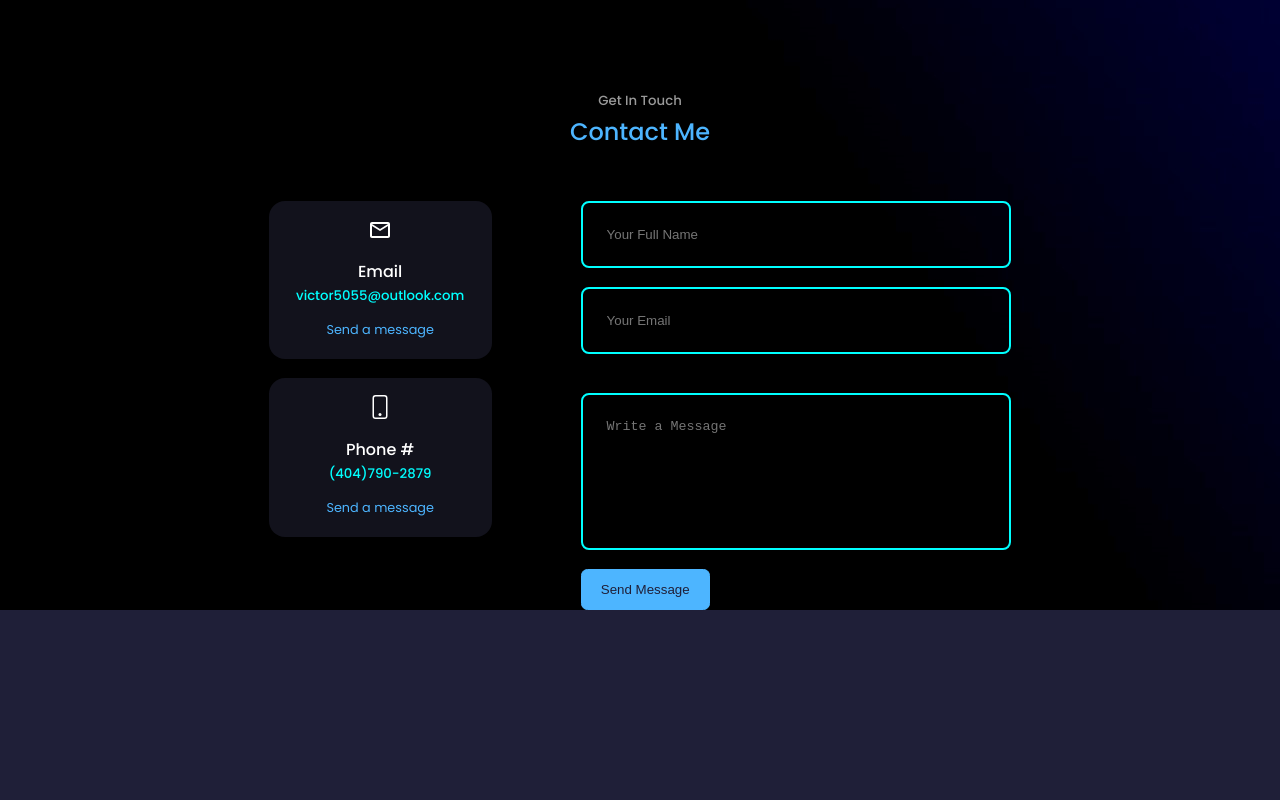
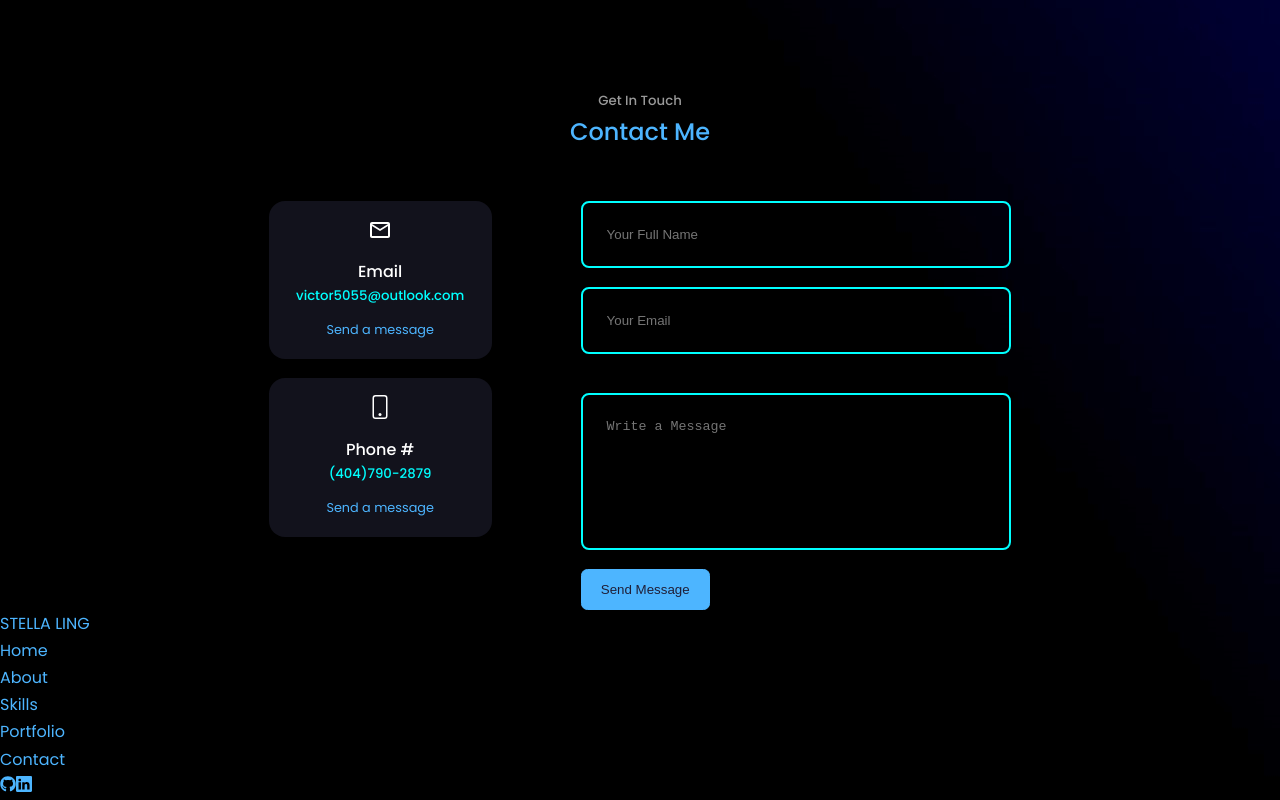
Before and after one commit to victor5055/react-portfolio-, a React (Create React App) app in the folder react-portfolio-/: page / in a window 1280 px wide. Shown: the part 1640-2440 px from the top of the page. Before the commit the page ends 2250 px from the top, so only its background shows below. Built offline with nearby package versions, Linux system fonts and the light colour scheme; some icons are missing.

Commit message:
Export footer.

```diff
--- a/react-portfolio-/src/App.jsx
+++ b/react-portfolio-/src/App.jsx
@@ -5,6 +5,7 @@ import Nav from './components/nav/Nav'
 import About from './components/about/About'
 import Experience from './components/experience/Experience'
 import Contact from './components/contact/Contact'
+import Footer from './components/footer/Footer'
 
 
 const App = () => {
@@ -14,6 +15,7 @@ const App = () => {
         <About />
         <Experience />
         <Contact />
+        <Footer />
 
     </>
   )
--- a/react-portfolio-/src/components/footer/Footer.jsx
+++ b/react-portfolio-/src/components/footer/Footer.jsx
@@ -29,3 +29,5 @@ const Footer = () => {
       </footer>
        )
     }
+//Export Footer
+    export default Footer
```
